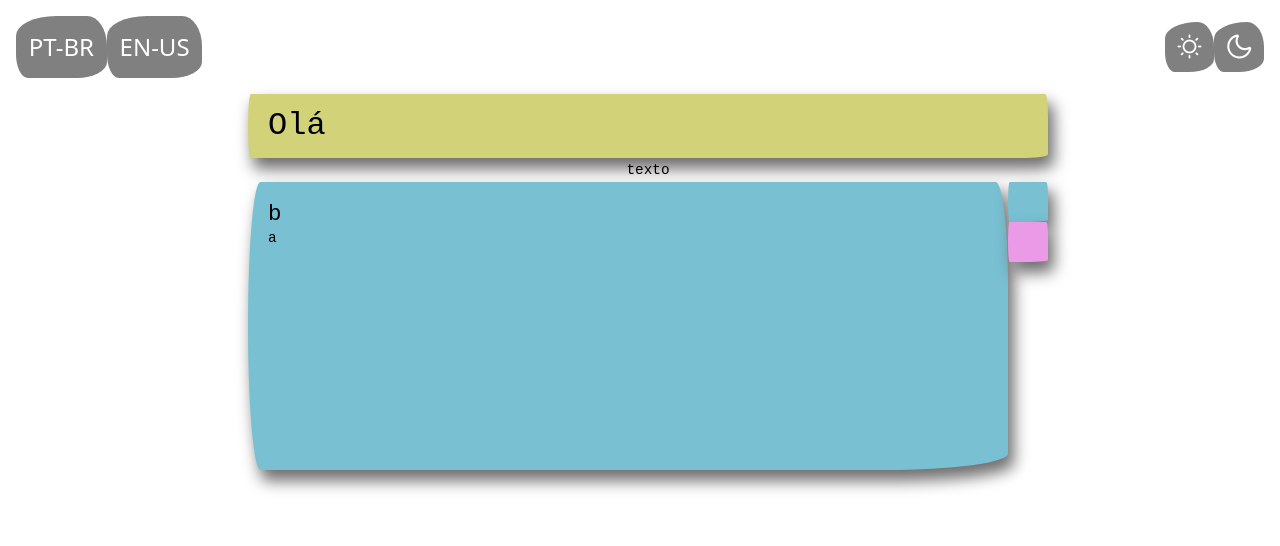
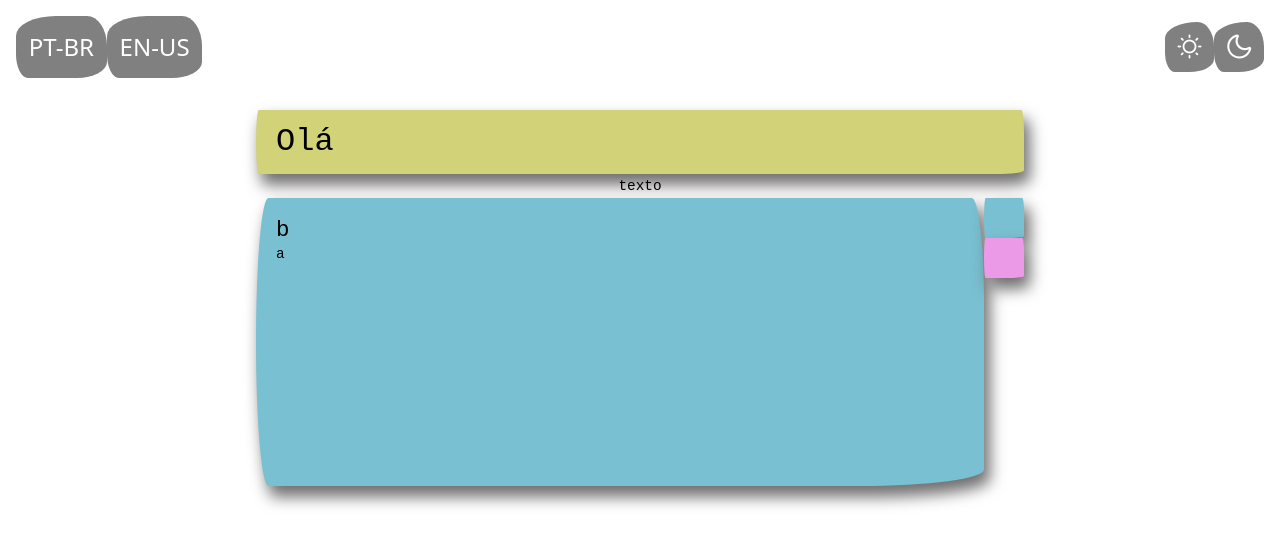
Before and after one commit to ianer-glitch/who-am-i-book, a Next.js app: page /portfolio/home in a window 1280 px wide. Shown: the top 546 px of the page. Built offline with nearby package versions, Linux system fonts and the light colour scheme; a web font is replaced by a local one.

Commit message:
fix: css

```diff
--- a/src/app/globals.css
+++ b/src/app/globals.css
@@ -56,7 +56,7 @@ label {
 }
 
 .dark{
-  --bg-color:rgb(161, 127, 127);
+  --bg-color:rgb(101, 93, 93);
 
   --bg-config-button:gray;
 
@@ -66,3 +66,7 @@ label {
   --bg-post-it-green:rgb(138, 228, 124);
   --bg-post-it-pink:rgb(235, 154, 232);
 }
+
+body{
+  background-color: var(--bg-color);
+}
--- a/src/app/layout.tsx
+++ b/src/app/layout.tsx
@@ -37,8 +37,8 @@ export default function RootLayout({
   return (
     <html lang="en">
       <body
-        className={`${geistSans.variable} ${geistMono.variable} ${londrinaShadow.variable} ${store.currentTheme} antialiased`}
-      >
+        className={`${geistSans.variable} ${geistMono.variable} ${londrinaShadow.variable} ${store.currentTheme} antialiased  `}
+        >
         <Header/>
         {children}
       </body>
--- a/src/app/portfolio/home/home.module.css
+++ b/src/app/portfolio/home/home.module.css
@@ -5,8 +5,8 @@
   position: relative;
   background-attachment: local;
   background-image:
-  linear-gradient(to right, white 4ch, transparent 4ch),
-  repeating-linear-gradient(white, white 1.5em, #ccc 1.5em, #ccc 1.52em);
+  linear-gradient(to right, var(--bg-color) 0, transparent 0),
+  repeating-linear-gradient(var(--bg-color), var(--bg-color) 1.5em, #ccc 1.5em, #ccc 1.52em);
   background-size: 100% 1.52em;
   line-height: 1.5em;
   padding: 0.5em;
--- a/src/app/portfolio/home/page.tsx
+++ b/src/app/portfolio/home/page.tsx
@@ -11,7 +11,7 @@ export default function Home() {
 
   return (
    <div className={style['notebook']}>
-    <div className="absolute top-0 flex items-center justify-start flex-col w-full h-full">
+    <div className="absolute  right-0 p-4  top-0 flex items-center justify-start flex-col w-full h-full">
     <ProfilePostIt/>
     <p>{t("homeAbout")}</p>
     <ProjectsPostItList/>
```
